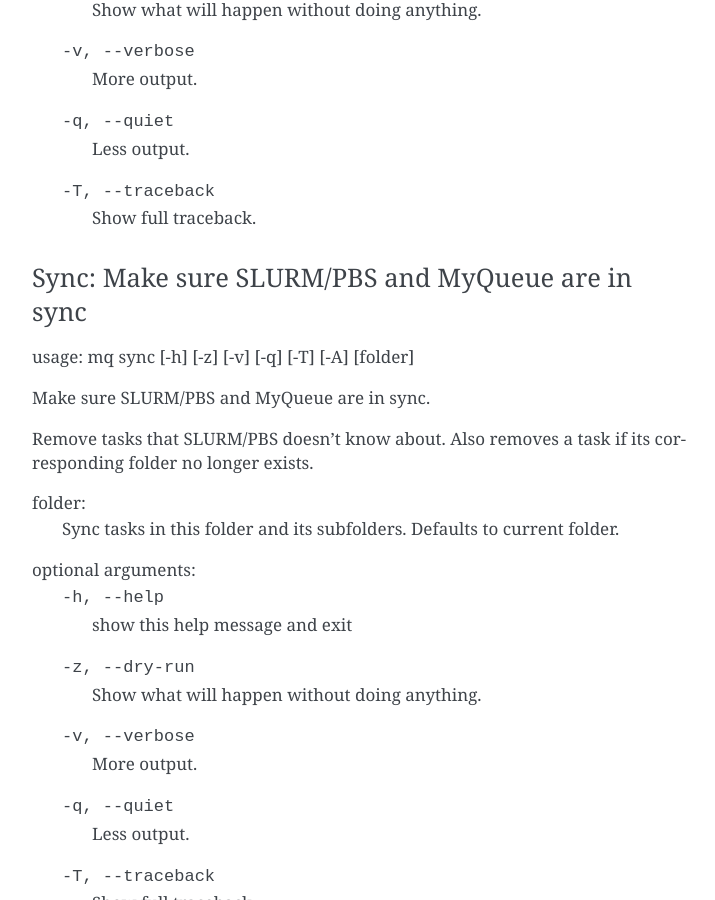
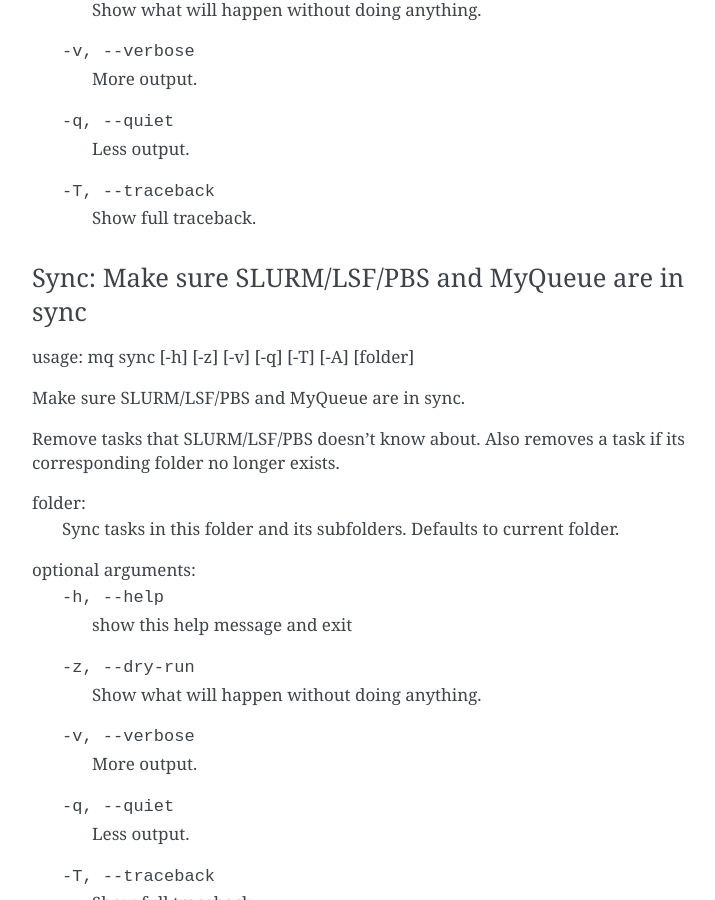
Before and after one commit to Yangxinsix/myqueue, a Sphinx documentation site: the page built from docs/cli.rst, in a window 1280 px wide and 900 px high, scrolled down 11470 px. Shown: the whole window, without its empty margins (388-1103 px from the left). Built offline with Sphinx 7.4.7, drawn with Linux system fonts in a browser that asks for light colours; some of the changed text lies outside the part shown.

Commit message:
Sync + TYPO + DOCS

```diff
--- a/docs/cli.rst
+++ b/docs/cli.rst
@@ -37,7 +37,7 @@
     * - :ref:`init <init>`
       - Initialize new queue
     * - :ref:`sync <sync>`
-      - Make sure SLURM/PBS and MyQueue are in sync
+      - Make sure SLURM/LSF/PBS and MyQueue are in sync
     * - :ref:`completion <completion>`
       - Set up tab-completion for Bash
     * - :ref:`test <test>`
@@ -433,15 +433,15 @@
 
 .. _sync:
 
-Sync: Make sure SLURM/PBS and MyQueue are in sync
--------------------------------------------------
+Sync: Make sure SLURM/LSF/PBS and MyQueue are in sync
+-----------------------------------------------------
 
 usage: mq sync [-h] [-z] [-v] [-q] [-T] [-A] [folder]
 
-Make sure SLURM/PBS and MyQueue are in sync.
+Make sure SLURM/LSF/PBS and MyQueue are in sync.
 
-Remove tasks that SLURM/PBS doesn't know about.  Also removes a task if its
-corresponding folder no longer exists.
+Remove tasks that SLURM/LSF/PBS doesn't know about.  Also removes a task if
+its corresponding folder no longer exists.
 
 folder:
     Sync tasks in this folder and its subfolders. Defaults to current folder.
```
Also changed, not shown: 2 other files.
